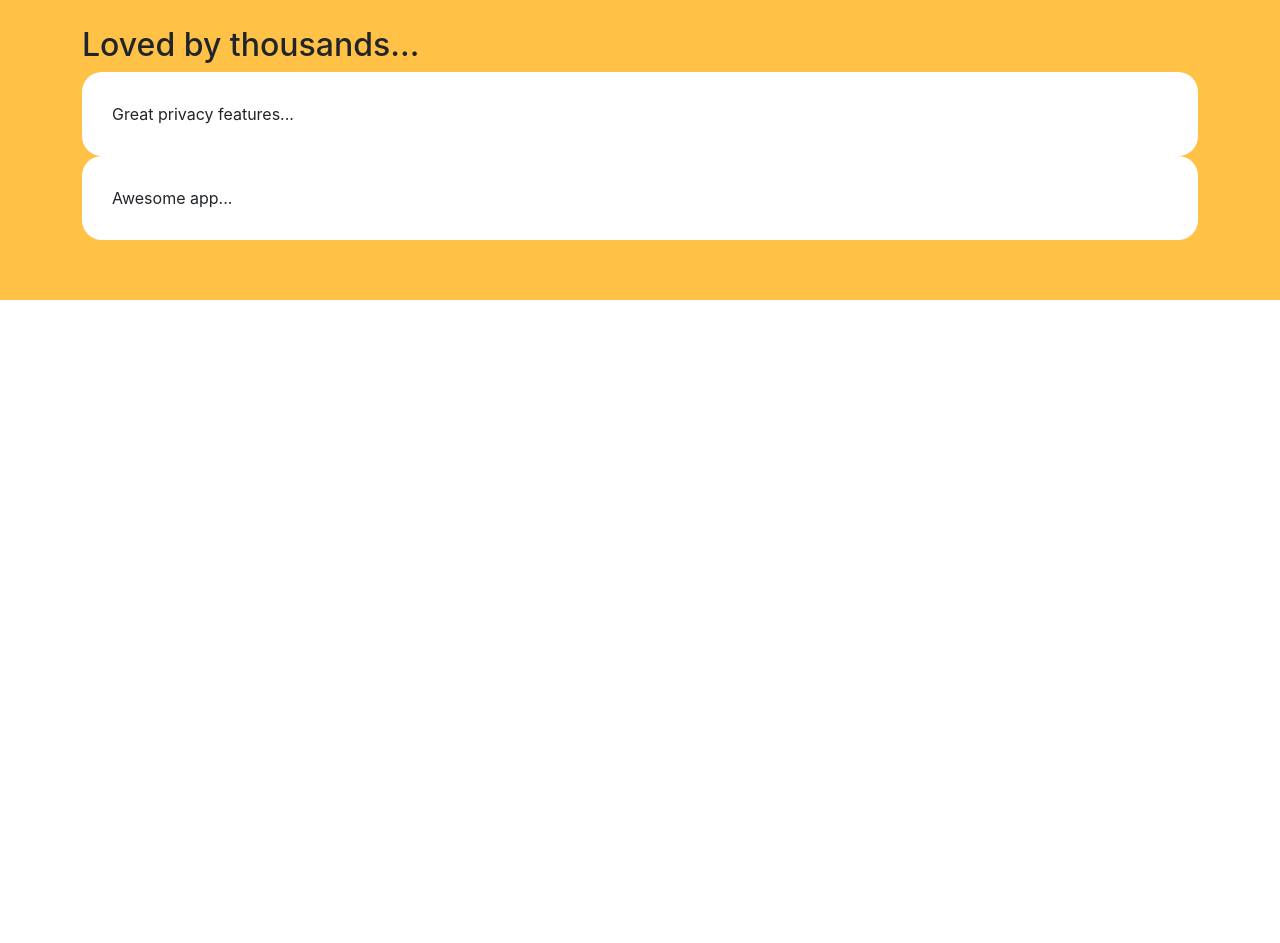
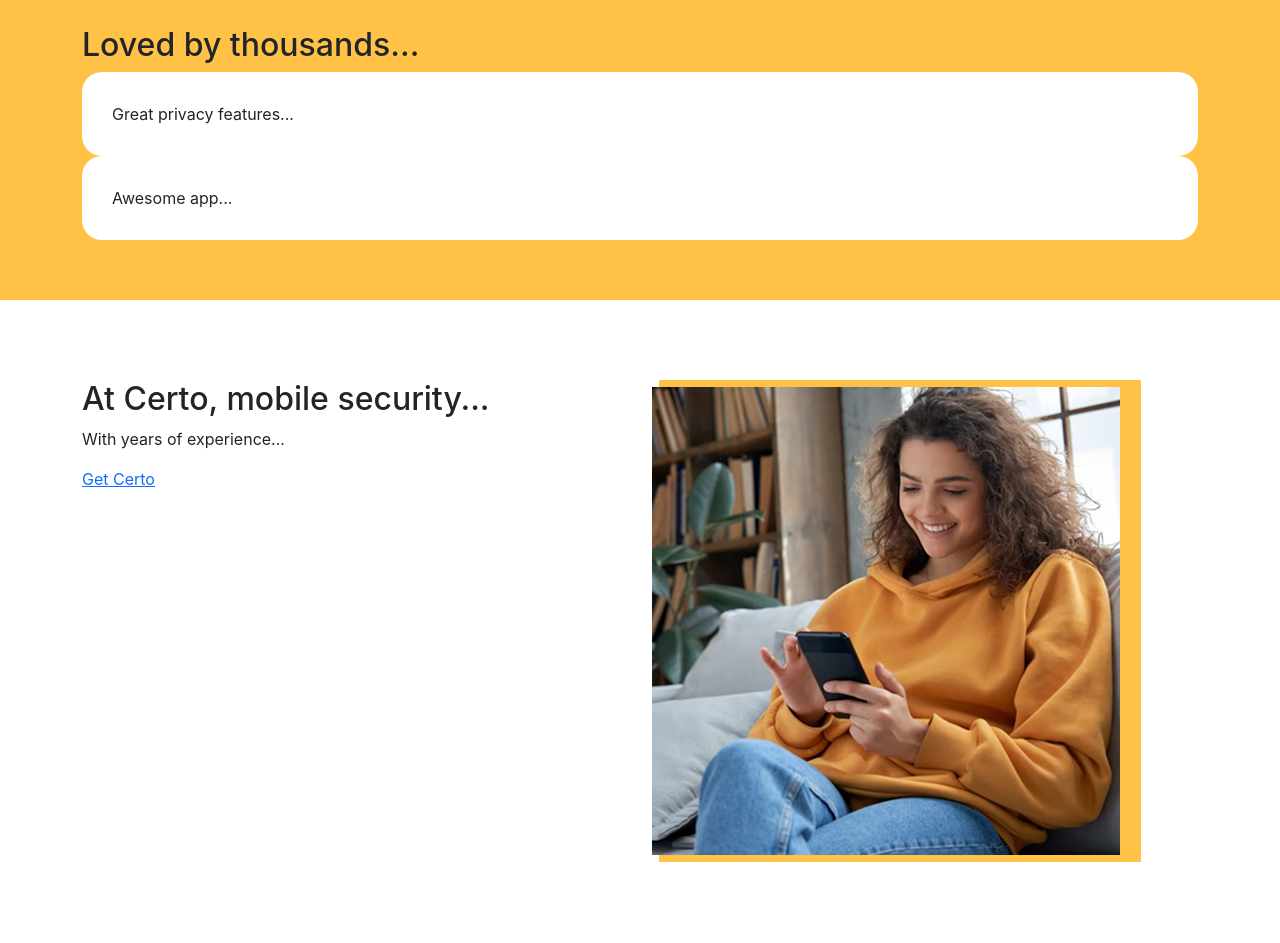
Before and after one commit to Eman-Kashif08/vpLab-Assignment03, a plain HTML site: page index.html in a window 1280 px wide. Shown: the part 836-1779 px from the top of the page. Before the commit the page ends 1136 px from the top, so only its background shows below. Drawn offline with nearby package versions, Linux system fonts and the light colour scheme; files that its build step writes are made by us from their sources.

```diff
--- a/assets/css/style.css
+++ b/assets/css/style.css
@@ -77,3 +77,7 @@
     padding: 30px;
     border-radius: 20px;
 }
+/* ABOUT */
+.certo-about-section {
+    padding: 80px 0;
+}
--- a/index.html
+++ b/index.html
@@ -63,3 +63,20 @@
         </div>
     </div>
 </section>
+
+<!-- ABOUT -->
+<section class="certo-about-section">
+    <div class="container">
+        <div class="row">
+            <div class="col-lg-6">
+                <h2>At Certo, mobile security...</h2>
+                <p>With years of experience...</p>
+                <a class="btn-primary-custom">Get Certo</a>
+            </div>
+
+            <div class="col-lg-6">
+                <img src="assets/images/girl.png" class="img-fluid">
+            </div>
+        </div>
+    </div>
+</section>
```
